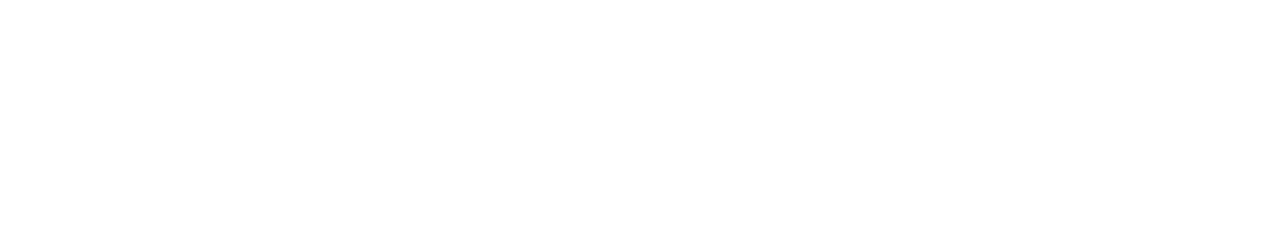
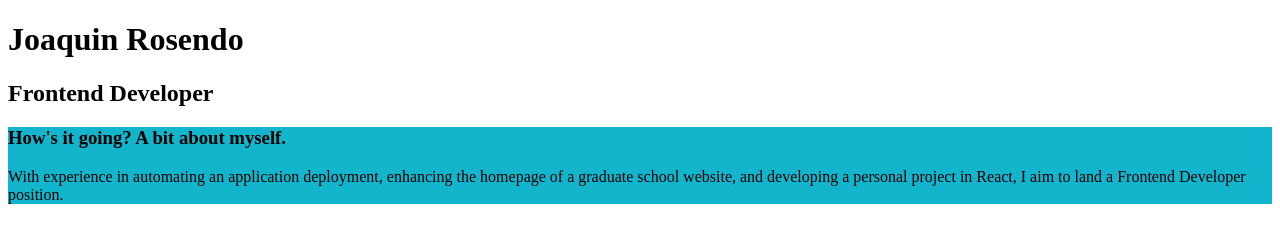
Before and after one commit to joaquinrosendo/portfolio-site, a plain HTML site: page index.html in a window 1280 px wide. Drawn offline with Linux system fonts and the light colour scheme.

Commit message:
add copy and css

```diff
--- a/index.html
+++ b/index.html
@@ -2,9 +2,33 @@
 <html>
   <head>
     <meta charset="utf-8">
+    <link rel="stylesheet" href="styles.css">
     <title>Joaquin Rosendo Dev Portfolio</title>
   </head>
   <body>
-    <header></header>
+    <header>
+        <h1>Joaquin Rosendo</h1>
+        <h2>Frontend Developer</h2>
+    </header>
+    <main>
+        <section class="about-me-section">
+            <div class="about-me-description">
+                <h3>How's it going? A bit about myself.</h3>
+                <p>With experience in automating an application deployment, enhancing the homepage of a graduate school website, and developing a personal project in React, I aim to land a Frontend Developer position.</p>
+            </div>
+            <div class="about-me-contact">
+
+            </div>
+        </section>
+        <section class="project-section">
+            <div class="project-card">
+
+            </div>
+            <div class="project-card">
+
+            </div>
+        </section>
+    </main>
+    <footer></footer>
   </body>
 </html>
--- /dev/null
+++ b/styles.css
@@ -0,0 +1,3 @@
+main {
+    background: #13B5CD;
+}
```
